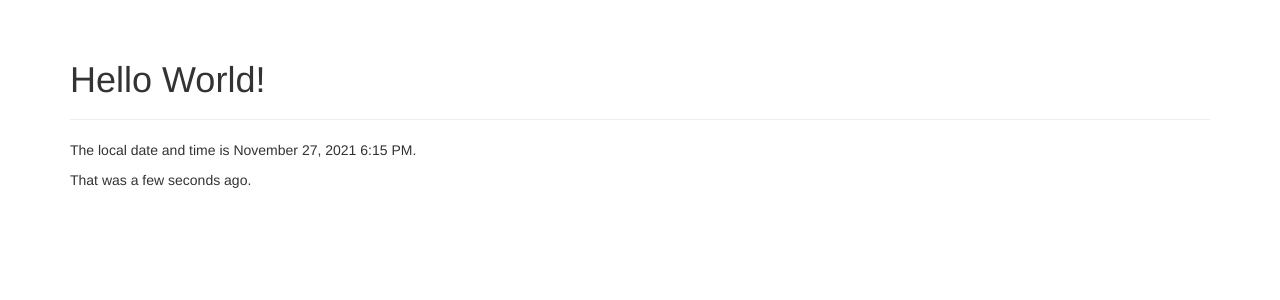
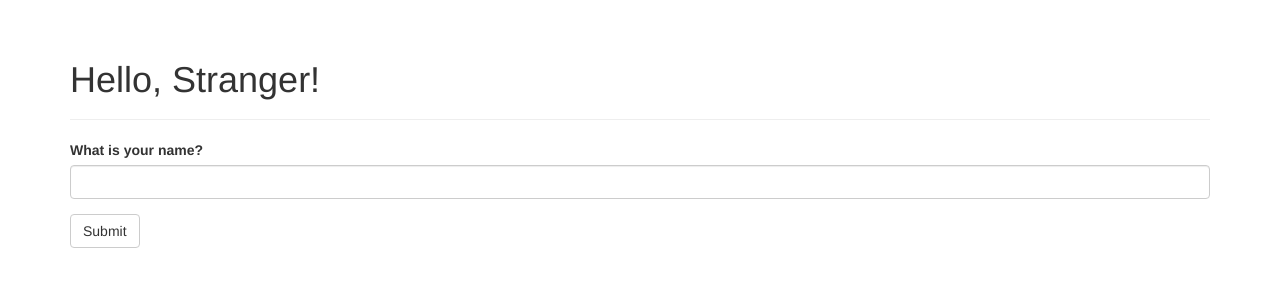
Before and after one commit to DimaZimin/iwb_uslugi_sieciowe, a Flask app: page / in a window 1280 px wide. Shown: the part 52-352 px from the top of the page. Run offline with Flask 2, Linux system fonts and the light colour scheme; some libraries are stand-ins or nearby versions.

Commit message:
web forms with flask wtf

```diff
--- a/core/app.py
+++ b/core/app.py
@@ -1,11 +1,19 @@
-from datetime import datetime
 from flask import Flask, render_template
 from flask_bootstrap import Bootstrap
 from flask_moment import Moment
+from flask_wtf import FlaskForm
+from wtforms import StringField, SubmitField
+from wtforms.validators import DataRequired
 
 app = Flask(__name__)
+app.config['SECRET_KEY'] = 'hard to guess string'
 bootstrap = Bootstrap(app)
 moment = Moment(app)
+
+
+class NameForm(FlaskForm):
+    name = StringField('What is your name?', validators=[DataRequired()])
+    submit = SubmitField('Submit')
 
 
 @app.errorhandler(404)
@@ -18,14 +26,11 @@ def internal_server_error(e):
     return render_template('500.html'), 500
 
 
-@app.route('/')
+@app.route('/', methods=['GET', 'POST'])
 def index():
-    return render_template(
-        'index.html',
-        current_time=datetime.utcnow()
-    )
-
-
-@app.route('/user/<name>')
-def user(name):
-    return render_template('user.html', name=name)
+    name = None
+    form = NameForm()
+    if form.validate_on_submit():
+        name = form.name.data
+        form.name.data = ''
+    return render_template('index.html', form=form, name=name)
--- a/core/templates/index.html
+++ b/core/templates/index.html
@@ -1,11 +1,11 @@
 {% extends "base.html" %}
+{% import "bootstrap/wtf.html" as wtf %}
 
 {% block title %}IWB Project{% endblock %}
 
 {% block page_content %}
 <div class="page-header">
-    <h1>Hello World!</h1>
+    <h1>Hello, {% if name %}{{ name }}{% else %}Stranger{% endif %}!</h1>
 </div>
-<p>The local date and time is {{ moment(current_time).format('LLL') }}.</p>
-<p>That was {{ moment(current_time).fromNow(refresh=True) }}.</p>
+{{ wtf.quick_form(form) }}
 {% endblock %}
```
Also changed, not shown: core/templates/user.html (deleted, +0 -7 lines).
